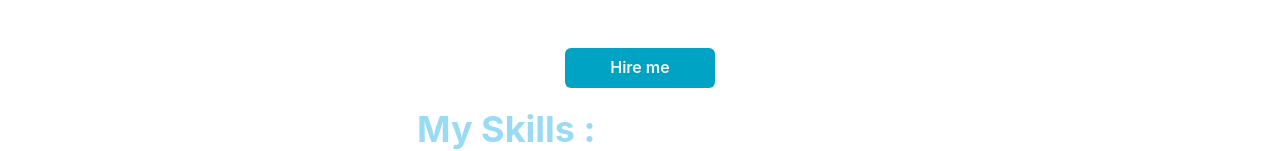
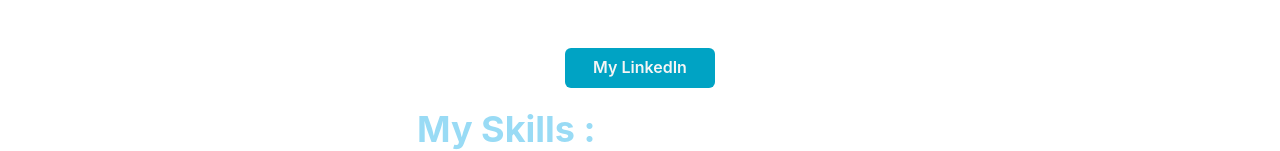
Before and after one commit to Ali7U/Portfolio, a React (Vite) app: page / in a window 1280 px wide. Shown: the part 481-632 px from the top of the page. Built offline with nearby package versions, Linux system fonts and the light colour scheme.

Commit message:
change the button title

```diff
--- a/src/components/Main.tsx
+++ b/src/components/Main.tsx
@@ -57,7 +57,7 @@
             window.open("https://www.linkedin.com/in/ali-al-guadeb/")
           }
         >
-          Hire me
+          My LinkedIn{" "}
         </Button>
       </Center>
       <Center>
```
